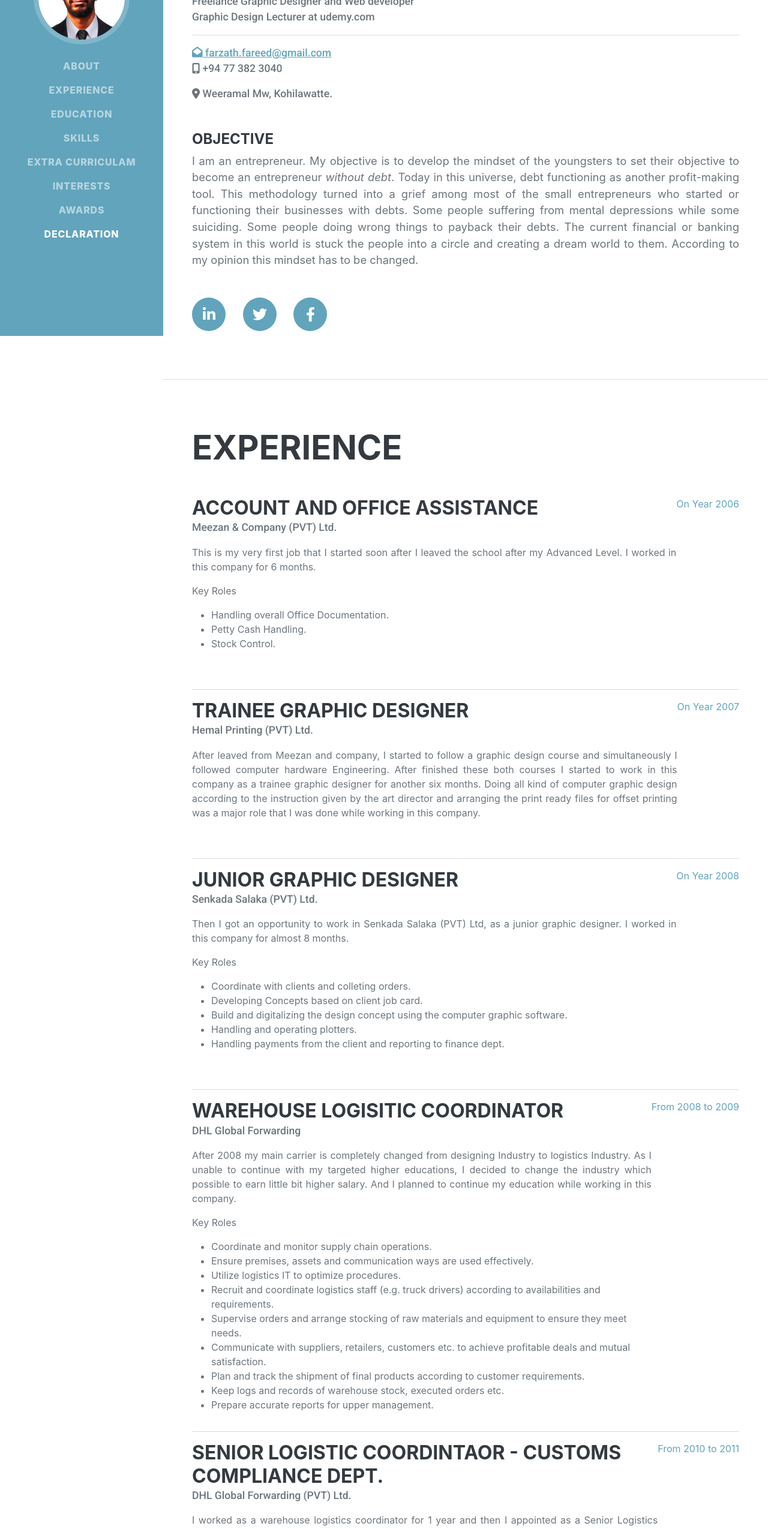
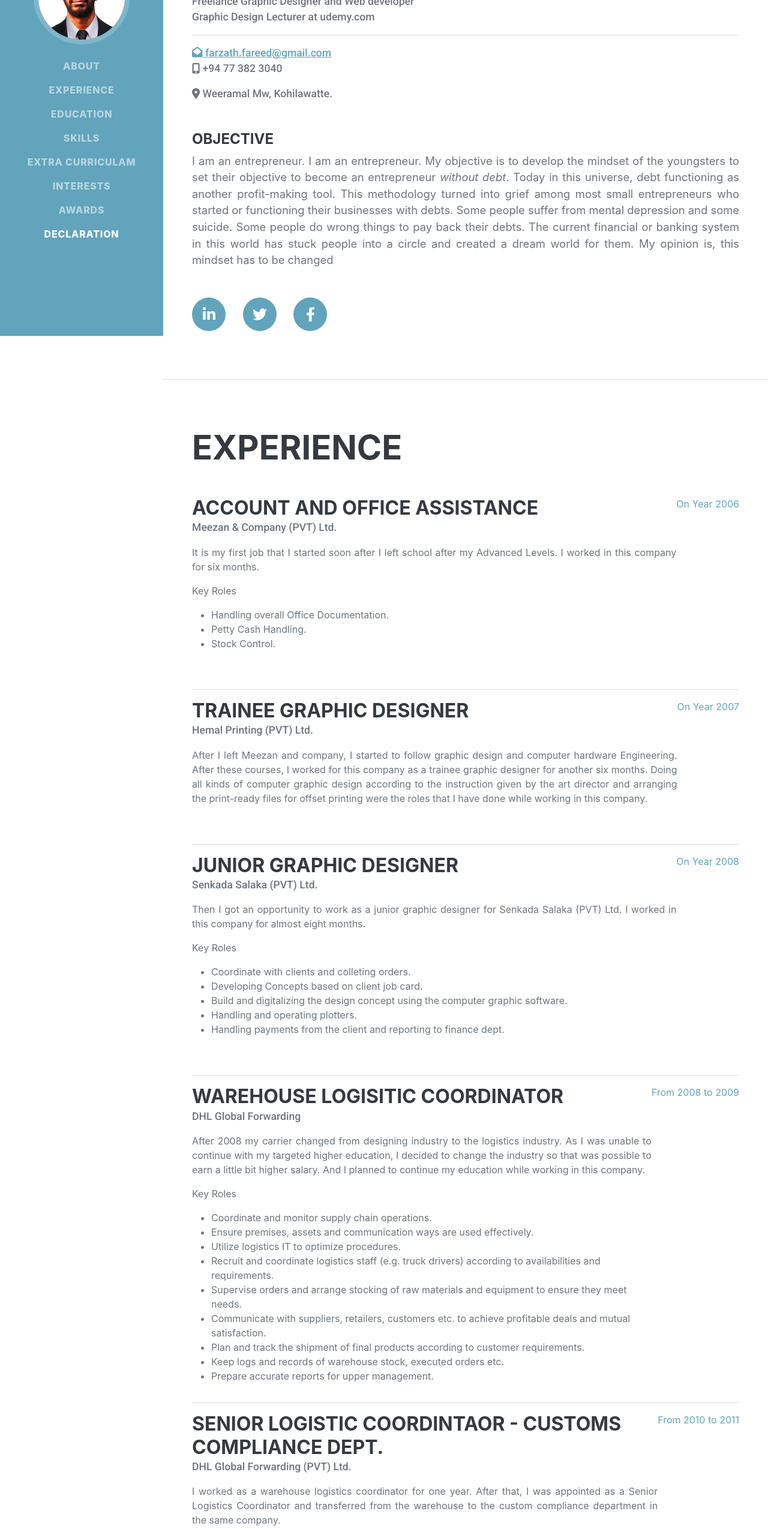
Before and after one commit to farzathfareed/resume, a plain HTML site: page index.html in a window 1280 px wide. Shown: the part 240-2789 px from the top of the page at 60% size. Drawn offline with nearby package versions, Linux system fonts and the light colour scheme; a web font is replaced by a local one.

Commit message:
Update index.html

```diff
--- a/index.html
+++ b/index.html
@@ -60,13 +60,12 @@
                         <p><i class="fa-solid fa-location-dot"></i> Weeramal Mw, Kohilawatte.</p>
                     </div>
                     <h4>Objective</h4>
-                    <p class="lead mb-5">I am an entrepreneur. My objective is to develop the mindset of the youngsters to set
-                      their objective to become an entrepreneur <em>without debt</em>. Today in this universe, debt functioning as another
-                      profit-making tool. This methodology turned into a grief among most of the small entrepreneurs who started
-                      or functioning their businesses with debts. Some people suffering from mental depressions while some
-                      suiciding. Some people doing wrong things to payback their debts. The current financial or banking system
-                      in this world is stuck the people into a circle and creating a dream world to them. According to my
-                      opinion this mindset has to be changed. </p>
+                    <p class="lead mb-5">I am an entrepreneur. I am an entrepreneur. My objective is to develop the mindset of the
+                       youngsters to set their objective to become an entrepreneur <em>without debt</em>. Today in this universe,
+                       debt functioning as another profit-making tool. This methodology turned into grief among most small entrepreneurs
+                       who started or functioning their businesses with debts. Some people suffer from mental depression and some suicide.
+                       Some people do wrong things to pay back their debts. The current financial or banking system in this world has stuck
+                       people into a circle and created a dream world for them. My opinion is, this mindset has to be changed </p>
                     <div class="social-icons">
                         <a class="social-icon" href="https://www.linkedin.com/in/farzath-fareed-811891238/" target="_blank"><i class="fab fa-linkedin-in"></i></a>
                         <a class="social-icon" href="https://twitter.com/Farzath_Fareed" target="_blank"><i class="fab fa-twitter"></i></a>
@@ -83,8 +82,8 @@
                         <div class="flex-grow-1">
                             <h3 class="mb-0">Account and Office Assistance</h3>
                             <div class="subheading mb-3">Meezan & Company (PVT) Ltd.</div>
-                            <p>This is my very first job that I started soon after I leaved the school after my Advanced Level.
-                              I worked in this company for 6 months. </p>
+                            <p>It is my first job that I started soon after I left school after my Advanced Levels.
+                                I worked in this company for six months. </p>
                             <p>Key Roles</p>
                             <ul>
                               <li>Handling overall Office Documentation.</li>
@@ -99,11 +98,11 @@
                         <div class="flex-grow-1">
                             <h3 class="mb-0">Trainee Graphic Designer</h3>
                             <div class="subheading mb-3">Hemal Printing (PVT) Ltd.</div>
-                            <p>After leaved from Meezan and company, I started to follow a graphic design course and simultaneously
-                            I followed computer hardware Engineering. After finished these both courses I started to work in this
-                            company as a trainee graphic designer for another six months. Doing all kind of computer graphic design
-                            according to the instruction given by the art director and arranging the print ready files for offset printing
-                            was a major role that I was done while working in this company.</p>
+                            <p>After I left Meezan and company, I started to follow graphic design and computer
+                               hardware Engineering. After these courses, I worked for this company as a trainee
+                               graphic designer for another six months. Doing all kinds of computer graphic design
+                               according to the instruction given by the art director and arranging the print-ready
+                               files for offset printing were the roles that I have done while working in this company.</p>
                         </div>
                         <div class="flex-shrink-0"><span class="text-primary">On Year 2007</span></div>
                     </div>
@@ -112,8 +111,8 @@
                         <div class="flex-grow-1">
                             <h3 class="mb-0">Junior Graphic Designer</h3>
                             <div class="subheading mb-3">Senkada Salaka (PVT) Ltd.</div>
-                            <p> Then I got an opportunity to work in Senkada Salaka (PVT) Ltd, as a junior graphic designer. I worked
-                            in this company for almost 8 months.</p>
+                            <p> Then I got an opportunity to work as a junior graphic designer for Senkada Salaka (PVT) Ltd.
+                                I worked in this company for almost eight months.</p>
                             <p>Key Roles</p>
                             <ul>
                               <li>Coordinate with clients and colleting orders.</li>
@@ -130,9 +129,10 @@
                         <div class="flex-grow-1">
                             <h3 class="mb-0">Warehouse Logisitic Coordinator</h3>
                             <div class="subheading mb-3">DHL Global Forwarding</div>
-                            <p>After 2008 my main carrier is completely changed from designing Industry to logistics Industry. As I unable
-                            to continue with my targeted higher educations, I decided to change the industry which possible to earn
-                            little bit higher salary. And I planned to continue my education while working in this company.</p>
+                            <p>After 2008 my carrier changed from designing industry to the logistics industry.
+                                As I was unable to continue with my targeted higher education, I decided to change
+                                the industry so that was possible to earn a little bit higher salary.
+                                And I planned to continue my education while working in this company.</p>
                             <p>Key Roles</p>
                             <ul>
                               <li>Coordinate and monitor supply chain operations.</li>
@@ -153,8 +153,8 @@
                         <div class="flex-grow-1">
                             <h3 class="mb-0">Senior Logistic Coordintaor - Customs Compliance Dept.</h3>
                             <div class="subheading mb-3">DHL Global Forwarding (PVT) Ltd.</div>
-                            <p>I worked as a warehouse logistics coordinator for 1 year and then I appointed as a Senior Logistics
-                            Coordinator and transferred from warehouse to custom compliance department in the same company.</p>
+                            <p>I worked as a warehouse logistics coordinator for one year. After that, I was appointed as a Senior Logistics
+                                Coordinator and transferred from the warehouse to the custom compliance department in the same company.</p>
                             <p>Key Roles</p>
                             <ul>
                               <li>Visualize and facilitate logistics of the warehouse, transportation, and customer service.</li>
@@ -179,10 +179,10 @@
                         <div class="flex-grow-1">
                             <h3 class="mb-0">Import and Export Manager - Implant Operation </h3>
                             <div class="subheading mb-3">DHL Global Forwarding (PVT) Ltd.</div>
-                            <p>After I worked as Senior Logistics Coordinator for 1 year, I got a double promotion as an
-                              import and export manager under implant operation. I based in Glaxo Smith Kline Premises Procurement dept,
-                              as a DHL service provider and I managed their all imports and exports related to the pharmaceutical products.
-                              GSK was one of the major client which was between the top 10 clients of DHL Global Forwarding </p>
+                            <p>After I worked as a Senior Logistics Coordinator for one year, I got a double promotion as an import and export manager
+                               under implant operation. I was based in the Glaxo Smith Kline Premises Procurement department as a DHL service provider.
+                               I managed their imports and exports related to pharmaceutical products. GSK was one of the top clients which were among
+                               the top 10 clients of DHL Global Forwarding. </p>
                             <p>Key Roles</p>
                             <ul>
                               <li>Consultation of the clients regarding insurances, duties and taxes</li>
@@ -201,11 +201,11 @@
                         <div class="flex-grow-1">
                             <h3 class="mb-0">Freelancer - Graphic Design and Web Programming </h3>
                             <div class="subheading mb-3">Freelance Business</div>
-                            <p>While I was working on DHL I started to work as a freelancer under graphic design Industry. This helps
-                            me to earn extra income and then I became a Freelancer in Fiverr in 2016. Fiverr is a one of the top online market place
-                            for freelancers. This business made me numerous opportunities to work with overseas clients and its benefits for
-                            me to gain more experiences and knowledge as I got and still getting opportunities to work with different Industries like,
-                            healthcare, cosmetics, education, Sports, Food, Real Estate and many more Industries. </p>
+                            <p>While I was working for DHL, I started to work as a freelancer in the graphic design Industry. That helped me earn extra income.
+                               Then I became a Freelancer on Fiverr in 2016. Fiverr is one of the top online marketplaces for freelancers. This business gave
+                               me numerous opportunities to work with overseas clients. That was a benefit for me to gain more experience and knowledge as I
+                               got and still getting opportunities to work with different Industries like healthcare, cosmetics, education, sports, food, real
+                               estate and many more Industries. </p>
                         </div>
                         <div class="flex-shrink-0"><span class="text-primary">From 2012 - current</span></div>
                     </div>
@@ -214,8 +214,8 @@
                         <div class="flex-grow-1">
                             <h3 class="mb-0">Founder - iTec creative solution </h3>
                             <div class="subheading mb-3">Sole Proprietary Business</div>
-                            <p>After I resigned from DHL, I started a sole proprietary business which is related to Designing, web solution,
-                            digital marketing and advertising. </p>
+                            <p>After I resigned from DHL, I started a sole proprietary business related to Graphic Designing, web solutions,
+                               digital marketing and advertising. </p>
                         </div>
                         <div class="flex-shrink-0"><span class="text-primary">From 2017 - current </span></div>
                     </div>
```
